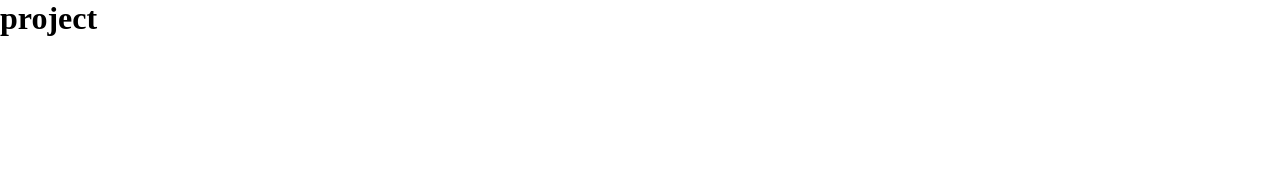
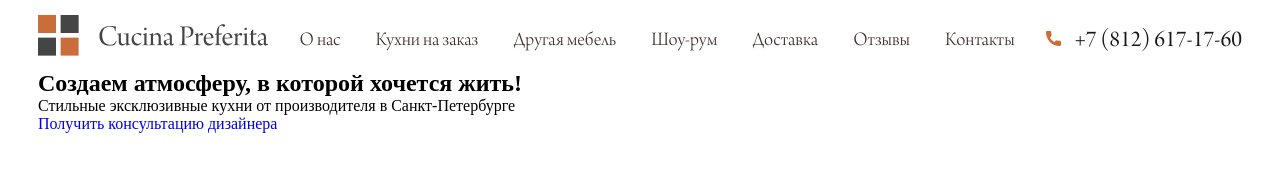
Before and after one commit to des384/spbkitchen, a website: page app/index.html in a window 1280 px wide. Drawn offline with Linux system fonts and the light colour scheme.

Commit message:
add header

```diff
--- a/app/index.html
+++ b/app/index.html
@@ -10,15 +10,46 @@
 
 <body>
 
-  <header class="header"></header>
-  <div class="wrapper">
-    <main class="main">
+  <header class="header">
+    <div class="container">
+      <div class="header__inner">
+        <a href="#" class="logo">
+          <img src="images/logo.png" alt="" class="logo__img">
+        </a>
+        <nav class="menu">
+          <ul class="menu__list">
+            <li class="menu__list-link"> <a href="">О нас</a> </li>
+            <li class="menu__list-link"> <a href="">Кухни на заказ</a> </li>
+            <li class="menu__list-link"> <a href="">Другая мебель</a> </li>
+            <li class="menu__list-link"> <a href="">Шоу-рум</a> </li>
+            <li class="menu__list-link"> <a href="">Доставка</a></li>
+            <li class="menu__list-link"> <a href="">Отзывы</a> </li>
+            <li class="menu__list-link"> <a href="">Контакты</a> </li>
+          </ul>
+        </nav>
+        <div class="header__tel-box">
+          <a href="tel:88126171760" class="header__phone">
+            <span>+7 (812) 617-17-60</span>
+          </a>
+        </div>
+      </div>
+    </div>
+  </header>
+  <section class="intro">
+    <div class="intro__bg">
+      <div class="container">
+      <div class="intro__block">
+        <h1 class="intro__title">Создаем атмосферу,
+          в которой хочется жить!</h1>
+          <div class="intro__subtitle">Стильные эксклюзивные кухни от производителя в Санкт-Петербурге</div>
+        <a href="#" class="btn">Получить консультацию дизайнера</a>
+        </div>
+      </div>
+    </div>
+  </section>
 
-  <h1>project</h1>
+  <footer class="footer"></footer>
 
-    </main>
-    <footer class="footer"></footer>
-  </div>
 
 
 
--- a/app/scss/_global.scss
+++ b/app/scss/_global.scss
@@ -17,7 +17,7 @@ body {
 }
 
 .container{
-  max-width: 1200px;
+  max-width: 1234px;
   margin: 0 auto;
   padding: 0 15px;
 }
--- a/app/scss/_vars.scss
+++ b/app/scss/_vars.scss
@@ -10,7 +10,8 @@
 //     padding: 12px 25px;
 // }
 
-
+$second-color: #CA6D38;
+$main-color: #3f3030;
 
 // @mixin f300 {
 //     font-family: 'Roboto', sans-serif;
--- /dev/null
+++ b/app/scss/blocks/_header.scss
@@ -0,0 +1,65 @@
+.header__inner{
+    display: flex;
+    justify-content: space-between;
+    align-items: center;
+    height: 70px;
+    padding: 15px 0;
+}
+.logo{
+    img{
+        width: 100%;
+    }
+}
+.menu{
+    display: block;
+    padding: 29px 0 16px;
+}
+.menu__list{
+    display: flex;
+}
+.menu__list-link+.menu__list-link {
+    margin-left: 35px;
+}
+
+.menu__list-link{
+    a{
+    color: #3f3030;
+    font-family: 'Arno Pro';
+    font-weight: 300;
+    text-decoration: none;
+    font-size: 20px;
+    line-height: 25px;
+    border-bottom: 1px solid transparent;
+    transition: all .3s linear;
+    }
+    a:hover{
+       color: $second-color;
+       border-bottom: 1px solid $second-color;
+    }
+}
+.header__tel-box{
+    font-family: 'Arno Pro';
+    font-weight: 400;
+    font-size: 24px;
+    line-height: 25px;
+    padding: 29px 0 16px;
+}
+
+.header__phone{
+    text-decoration: none;
+    color: #181818;
+    &:hover{
+        opacity: .7;
+    }
+}
+
+.header__phone:before{
+    content: "";
+    height: 15px;
+    width: 15px;
+    background: url(../../images/tel.svg) no-repeat 50%;
+    background-size: cover;
+    display: inline-block;
+    margin-right: 10px;
+
+}
--- a/app/scss/style.scss
+++ b/app/scss/style.scss
@@ -21,6 +21,7 @@
 
 
 
-@import 'blocks/menu';
+@import 'blocks/header';
+
 
 @import 'blocks/media';
```
Also changed, not shown: app/css/style.min.css, app/images/logo.png (added), app/images/tel.svg (added), app/scss/blocks/_menu.scss (added).
